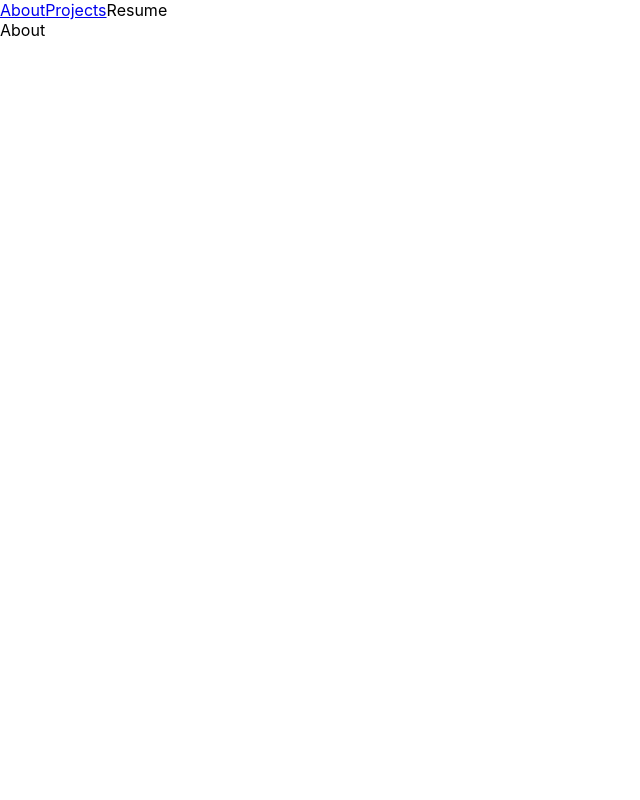
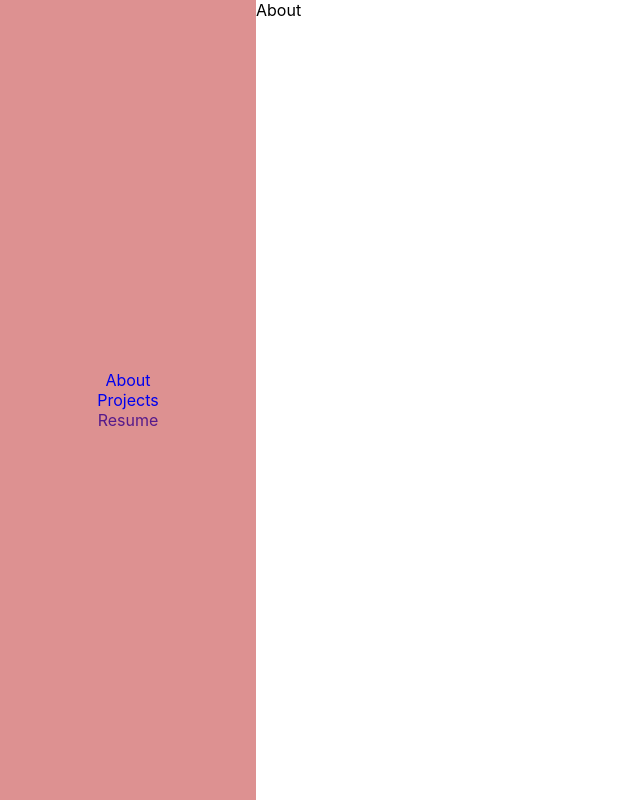
Before and after one commit to stuartkaija/stuartkaijaold, a React (Create React App) app: page / in a window 1280 px wide. Shown: the whole page, without its empty margins (0-640 px from the left). Built offline with nearby package versions, Linux system fonts and the light colour scheme.

Commit message:
styling navigation menu

```diff
--- a/src/App.js
+++ b/src/App.js
@@ -6,6 +6,7 @@ import './App.scss';
 
 function App() {
   return (
+    <div className='App'>
       <Router>
         <Navigation />
         <Routes>
@@ -13,6 +14,7 @@ function App() {
           <Route path='/projects' element={<Projects />} />
         </Routes>
       </Router>
+    </div>
   );
 }
 
--- a/src/App.scss
+++ b/src/App.scss
@@ -1,38 +1,5 @@
+@use './styles/partials/global' as *;
+
 .App {
-  text-align: center;
+  display: flex;
 }
-
-.App-logo {
-  height: 40vmin;
-  pointer-events: none;
-}
-
-@media (prefers-reduced-motion: no-preference) {
-  .App-logo {
-    animation: App-logo-spin infinite 20s linear;
-  }
-}
-
-.App-header {
-  background-color: #282c34;
-  min-height: 100vh;
-  display: flex;
-  flex-direction: column;
-  align-items: center;
-  justify-content: center;
-  font-size: calc(10px + 2vmin);
-  color: white;
-}
-
-.App-link {
-  color: #61dafb;
-}
-
-@keyframes App-logo-spin {
-  from {
-    transform: rotate(0deg);
-  }
-  to {
-    transform: rotate(360deg);
-  }
-}
--- a/src/components/Navigation/Navigation.jsx
+++ b/src/components/Navigation/Navigation.jsx
@@ -1,12 +1,13 @@
 import React from 'react';
 import { NavLink } from 'react-router-dom';
+import './Navigation.scss';
 
 export default function Navigation() {
     return (
-        <nav>
-            <NavLink to='/'>About</NavLink>
-            <NavLink to='/projects'>Projects</NavLink>
-            Resume {/* this will be a link to download or show my resume... */}
+        <nav className='navigation'>
+            <NavLink className='navigation__link' to='/'>About</NavLink>
+            <NavLink className='navigation__link' to='/projects'>Projects</NavLink>
+            <a className='navigation__link' href="">Resume</a> {/* this will be a link to download or show my resume... */}
         </nav>
     )
 }
--- a/src/components/Navigation/Navigation.scss
+++ b/src/components/Navigation/Navigation.scss
@@ -0,0 +1,14 @@
+.navigation {
+    background-color: rgb(221, 145, 145);
+    height: 100vh;
+    width: 20%;
+    color: white;
+    display: flex;
+    flex-direction: column;
+    justify-content: center;
+    align-items: center;
+
+    &__link{
+
+    }
+}
--- a/src/styles/partials/_global.scss
+++ b/src/styles/partials/_global.scss
@@ -0,0 +1,7 @@
+*,**::before,**::after {
+    box-sizing: border-box;
+}
+
+a {
+    text-decoration: none;
+}
```
Lines whose indentation alone changed are shown as unchanged.
